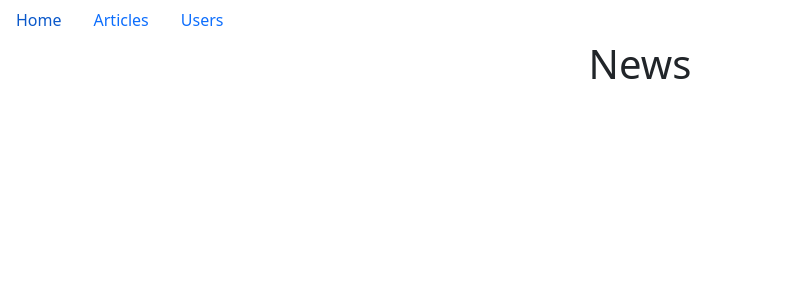
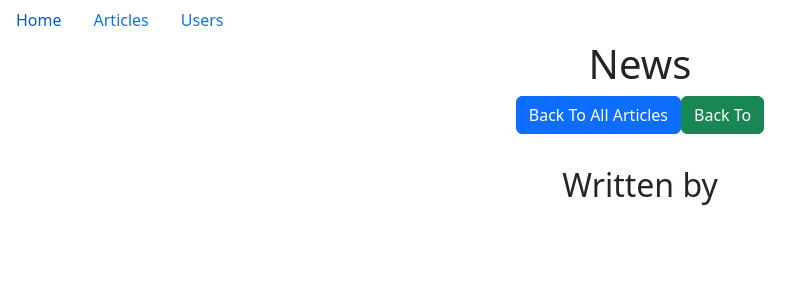
Before and after one commit to vincentriley/nc-news, a React (Create React App) app: page /articles/1 in a window 1280 px wide. Shown: the top 300 px of the page, without its empty margins (0-810 px from the left). Built offline with nearby package versions, Linux system fonts and the light colour scheme; no server answers.

Commit message:
added single article page

```diff
--- a/src/App.js
+++ b/src/App.js
@@ -8,6 +8,7 @@ import UsersPage from "./components/UsersPage";
 import LoginPage from "./components/LoginPage";
 import Header from "./components/Header";
 import FilteredTopics from "./components/FilteredTopics";
+import SingleArticlePage from "./components/SingleArticlePage";
 
 function App() {
 
@@ -21,7 +22,8 @@ function App() {
           <Route path="/articles" element={<ArticlesPage />} />
           <Route path="/users" element={<UsersPage />} />
           <Route path="/login" element={<LoginPage />} />
-		  <Route path="topics/:topic_slug" element={<FilteredTopics />} />
+		  <Route path="/topics/:topic_slug" element={<FilteredTopics />} />
+		  <Route path="/articles/:article_id" element={<SingleArticlePage />} />
         </Routes>
 			</div>
 		</BrowserRouter>
--- a/src/components/ArticleCard.jsx
+++ b/src/components/ArticleCard.jsx
@@ -1,6 +1,11 @@
-import { Col, Card } from "react-bootstrap"
+import { Col, Card, Button } from "react-bootstrap"
+import { useNavigate } from "react-router-dom"
 
 const ArticleCard = ({article}) => {
+    const navigate = useNavigate()
+    const handleClick = (e) => {
+        navigate(`/articles/${e.target.value}`)
+    }
     return (
         <Col>
                 <Card style={{width: '18rem'}}>
@@ -8,6 +13,7 @@ const ArticleCard = ({article}) => {
                     <Card.Title>{article.title}</Card.Title>
                     <Card.Text>Author : {article.author}</Card.Text>
                     <Card.Text>Topic : {article.topic}</Card.Text>
+                    <Button value={article.article_id} onClick={handleClick}>View Article</Button>
                 </Card.Body>
                 <Card.Footer>
                 <Card.Text>Votes : {article.votes}</Card.Text>
--- /dev/null
+++ b/src/components/SingleArticlePage.jsx
@@ -0,0 +1,41 @@
+import { useEffect, useState } from "react"
+import fetchData from "../utils/api"
+import { useParams, useNavigate } from "react-router-dom"
+import { Button } from "react-bootstrap"
+
+
+const SingleArticlePage = () => {
+    const {article_id} = useParams()
+    const [article, setArticle] = useState({})
+    const navigate = useNavigate()
+
+    useEffect(() => {
+        fetchData({endpoint: `/articles/${article_id}`})
+        .then(({article}) => {
+            setArticle(article)
+        })
+    })
+
+    const handleBackToArticlesClick = () => {
+        navigate("/articles")
+    }
+
+    const handleBackToTopicClick = () => {
+        navigate(`/topics/${article.topic}`)
+    }
+
+    return (
+        <div>
+            <Button onClick={handleBackToArticlesClick}>Back To All Articles</Button>
+            <Button variant="success" onClick={handleBackToTopicClick}>Back To {article.topic}</Button>
+            <br />
+            <h1>{article.title}</h1>
+            <br />
+            <h2>Written by {article.author}</h2>
+            <br />
+            <p>{article.body}</p>
+        </div>
+    )
+}
+
+export default SingleArticlePage
```
